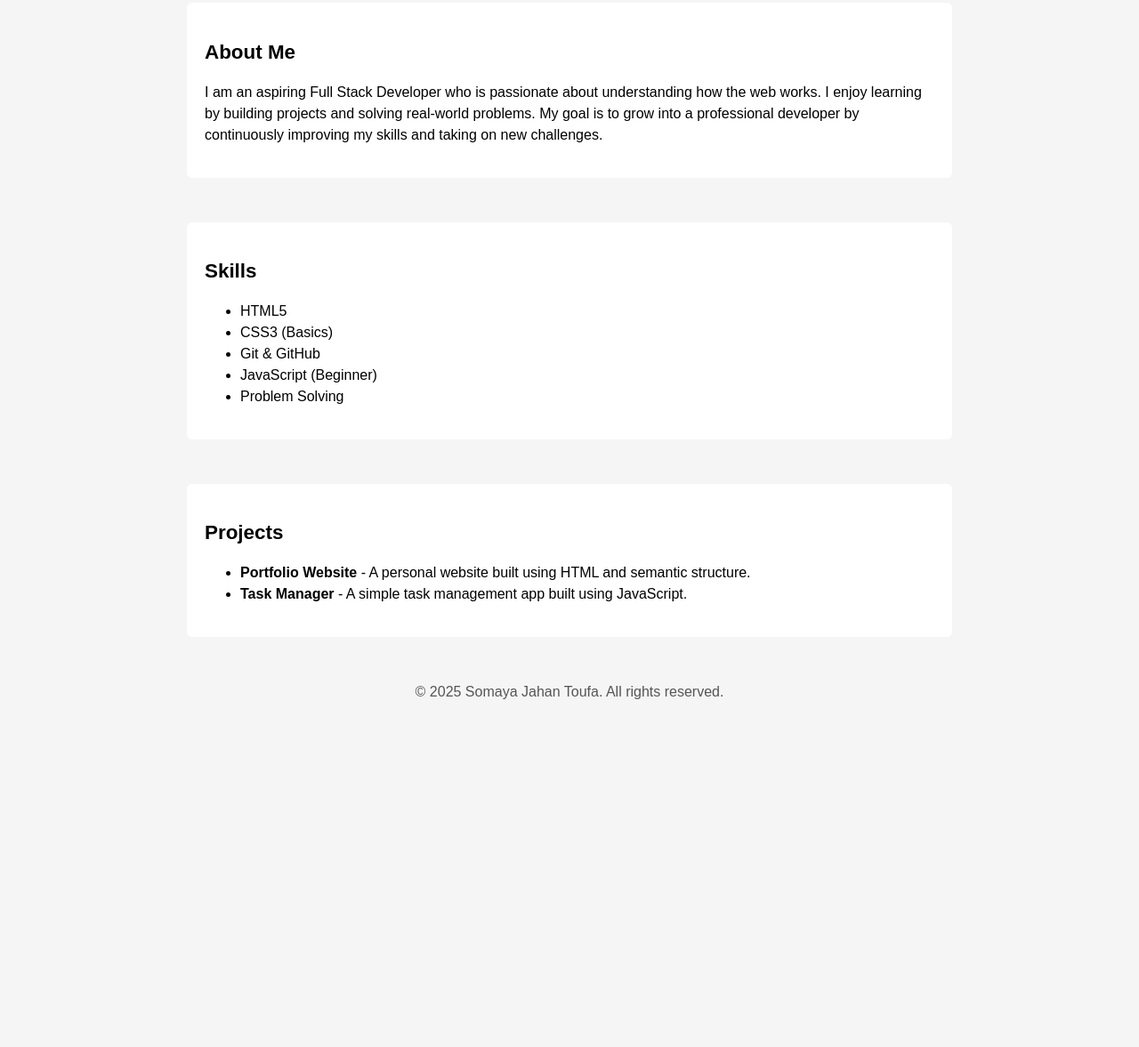
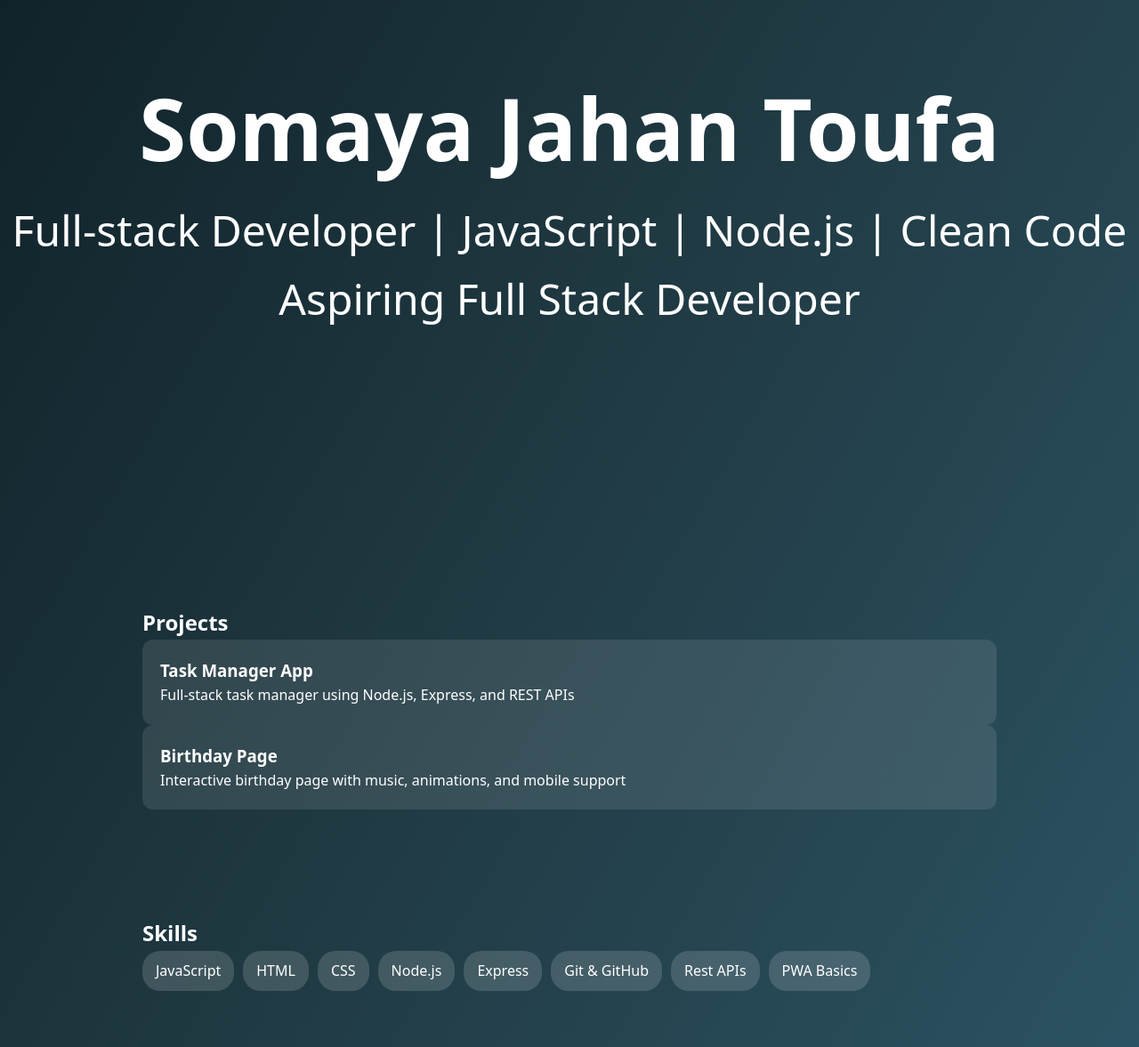
Before and after one commit to toufa176/Portfolio, a plain HTML site: page index.html/index.html in a window 1280 px wide. Shown: the part 179-1356 px from the top of the page at 89% size. Before the commit the page ends 989 px from the top, so only its background shows below. Drawn offline with Linux system fonts and the light colour scheme; files whose address does not match are found by name.

Commit message:
Portfolio

```diff
--- a/assets/css/styles.css
+++ b/assets/css/styles.css
@@ -1,64 +1,73 @@
+ * {
+    margin: 0;
+    padding: 0;
+    box-sizing: border-box;
+    font-family: system-ui, sans-serif;
+ }
+
  body {
-    background-color: #f5f5f5;
-    font-family: Arial, Helvetica, sans-serif;
-    line-height: 1.5;
+    background: linear-gradient(120deg,#0f2027,#203a43,#2c5364);
+    color: #ffffff;
+    line-height: 1.6;
+ }
+
+ .hero {
+    height: 100vh;
+    display: flex;
+    flex-direction: column;
+    justify-content: center;
+    align-items: center;
+    text-align: center;
+ }
+
+.hero {
+    font-size: 3rem;
 }
 
-header, main, footer {
-    margin: 20px;
-}
-
-header {
-    text-align: center;
+#typeing-text {
+    margin-top: 10px;
+    font-size: 1.2rem;
+    color: #00e5ff;
 }
 
 section {
-    margin-bottom: 30px;
+    padding: 60px 20px;
+    max-width: 1000px;
+    margin: auto;
 }
-h1{
-    font-size:2.2rem;
-    margin-bottom: 10px;
+
+.project .project-list {
+    display: grid;
+    grid-template-columns: repeat(auto-fit, minmax(250px, 1fr));
+    gap: 20px;
 }
-h2{
-    font-size: 1.4rem;
-    margin-bottom: 10px;
+
+.project {
+    background: rgba(255, 255, 255, 0.1);
+    padding: 20px;
+    border-radius: 12px;
+    transition: transform 0.3s;
 }
-p, li {
-    font-size: 1rem;
 
+.project:hover {
+    transform: translateY(-5px);
 }
-section{
-    background-color: #ffffff;
-    padding: 20px;
-    border-radius: 6px;
+
+.skills ul {
+    display: flex;
+    flex-wrap: wrap;
+    gap: 10px;
+    list-style: none;
 }
+
+.skills li {
+    background: rgba(255, 255, 255, 0.15);
+    padding: 10px 15px;
+    border-radius: 20px;
+}
+
 footer{
     text-align: center;
-    font-size: 0.9rem;
-    color: #555;
+    padding: 20px;
+    opacity: 0.7;
 }
-body{
-     max-width: 900px;
-     margin: 0 auto;
-}
-header{
-    display: flex;
-    flex-direction: column;
-    align-items: center;
-}
-main{
-    display: flex;
-    flex-direction: column;
-    gap: 20px;
-}
-@media (max-width:600px){
-    body{
-        padding: 10px;
-    }
-    h1{
-        font-size: 1.8rem;
-    }
-    h2{
-        font-size: 1.2rem;
-    }
-}
--- a/index.html/index.html
+++ b/index.html/index.html
@@ -2,43 +2,26 @@
 <html lang = "en" >
 <head>
         <meta charset="UTF-8">
+        <meta name="viewport" content="width=device-width, initial-scale=1.0"/>
         <title>Somaya Jahan Toufa | Portfolio</title>
         <link rel="Stylesheet" href="F:\Portfollio\assets\css\styles.css">
 </head>
 <body>
-    <header>
+    <header class="hero">
       <h1>Somaya Jahan Toufa</h1>
+      <p id="typing-text"></p>
       <p>Aspiring Full Stack Developer</p>
     </header>
     <main>
-        <section>
-            <h2>About Me</h2>
-            <p> I am an aspiring Full Stack Developer who is passionate about understanding how the web works.
-                I enjoy learning by building projects and solving real-world problems.
-                My goal is to grow into a professional developer by continuously improving my skills and taking on new challenges.
+        <section class="projects" id="projects">
+            <h2>Projects</h2>
+            <div class="project-list" id="project-list"></div>
 
-            </p>
         </section>
-        <section>
+
+        <section class="skills">
             <h2>Skills</h2>
-            <ul>
-                <li>HTML5</li>
-                <li>CSS3 (Basics)</li>
-                <li>Git & GitHub</li>
-                <li>JavaScript (Beginner)</li>
-                <li>Problem Solving</li>
-            </ul>
-        </section>
-        <section>
-            <h2>Projects</h2>
-            <ul>
-                <li>
-                    <strong>Portfolio Website</strong> - A personal website built using HTML and semantic structure.
-                </li>
-                <li>
-                    <strong>Task Manager</strong> - A simple task management app built using JavaScript.
-                </li>
-            </ul>
+            <ul id="skills-list"></ul>
         </section>
 
     </main>
@@ -46,5 +29,6 @@
         <p>© 2025 Somaya Jahan Toufa. All rights reserved.</p>
 
     </footer>
+    <script src="script.js"></script>
 </body>
  </html>
--- /dev/null
+++ b/index.html/script.js
@@ -0,0 +1,61 @@
+// typing effect
+const text = "Full-stack Developer | JavaScript | Node.js | Clean Code";
+let index = 0;
+
+function typeEffect() {
+    if (index < text.length){
+        document.getElementById("typing-text").textContent += text.charAt(index);
+        index++;
+        setTimeout(typeEffect, 80);
+    }
+}
+
+typeEffect();
+
+//Dynamic project
+const projects = [
+    {
+    name: "Task Manager App",
+    description: "Full-stack task manager using Node.js, Express, and REST APIs"
+
+    },
+    {
+        name: "Birthday Page",
+        description: "Interactive birthday page with music, animations, and mobile support"
+    }
+];
+
+const projectList = document.getElementById("project-list");
+
+projects.forEach(project =>{
+    const div = document.createElement("div");
+    div.className = "project";
+
+    div.innerHTML = `
+    <h3>${project.name}</h3>
+    <p>${project.description}</p>
+    `;
+
+    projectList.appendChild(div);
+});
+
+// dynamic  skills
+const skills = [
+    "JavaScript",
+    "HTML",
+    "CSS",
+    "Node.js",
+    "Express",
+    "Git & GitHub",
+    "Rest APIs",
+    "PWA Basics"
+
+];
+
+const skillsList = document.getElementById("skills-list");
+
+skills.forEach(skill => {
+    const li = document.createElement("li");
+    li.textContent = skill;
+    skillsList.appendChild(li);
+});
```
